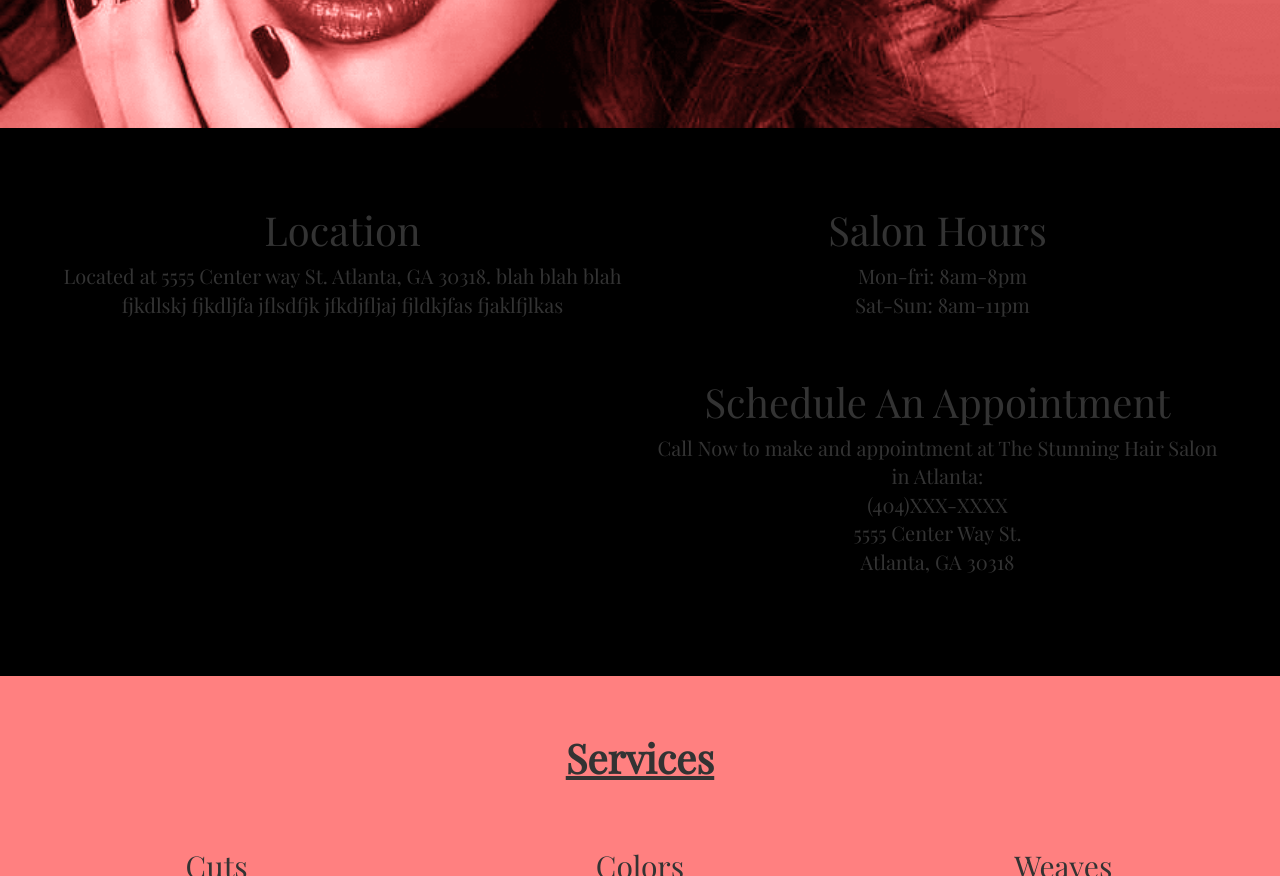
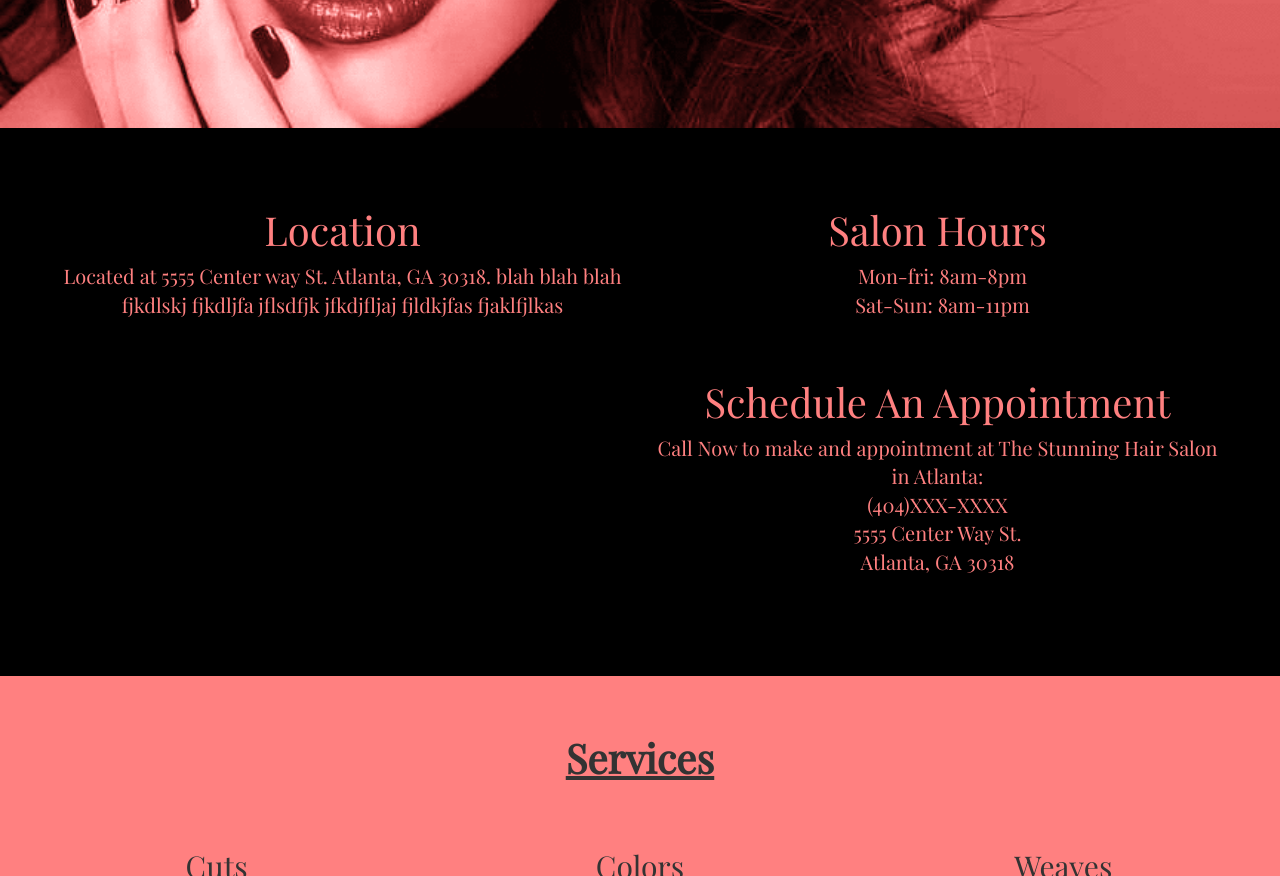
Before and after one commit to Royaltywebdesignsexamples00/Royaltywebdesignsexamples00.github.io, a plain HTML site: page index.html in a window 1280 px wide. Shown: the part 660-1536 px from the top of the page. Drawn offline with nearby package versions, Linux system fonts and the light colour scheme.

Commit message:
second commit

```diff
--- a/index.html
+++ b/index.html
@@ -4,6 +4,7 @@
 	<head>
 		<title>The Stunning Hair Salon</title>
 			<meta charset="utf-8">
+			<meta name="viewport" content="width=device-width, initial-scale=2">
 		<!--Social Icon Link -->
 			<script defer src="https://use.fontawesome.com/releases/v5.0.6/js/all.js"></script>
 		<!--Font Family Link-->
--- a/style.css
+++ b/style.css
@@ -50,6 +50,7 @@ html body {
 	text-align: center;
 	margin-bottom: 0px;
 	padding: 60px 5px;
+	color: #ff8080;
 }
 
 #location h1 {
```
